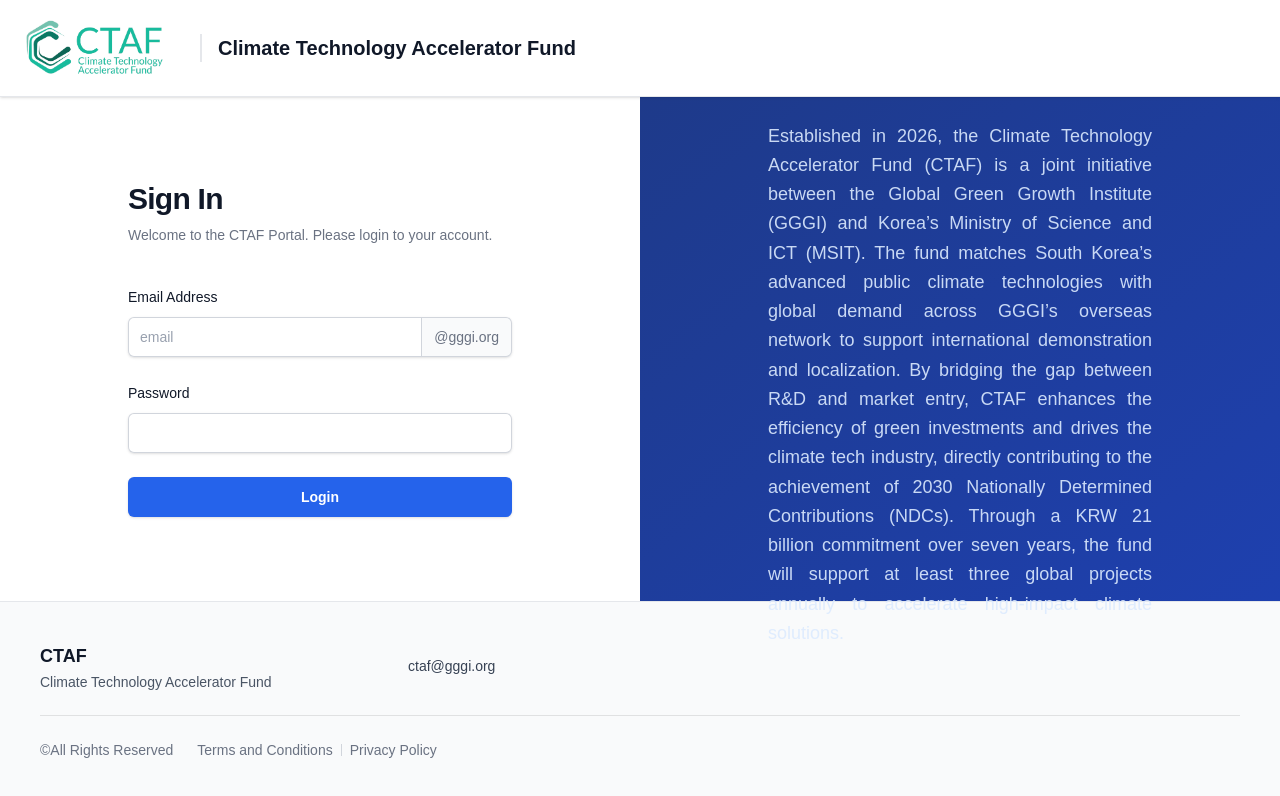
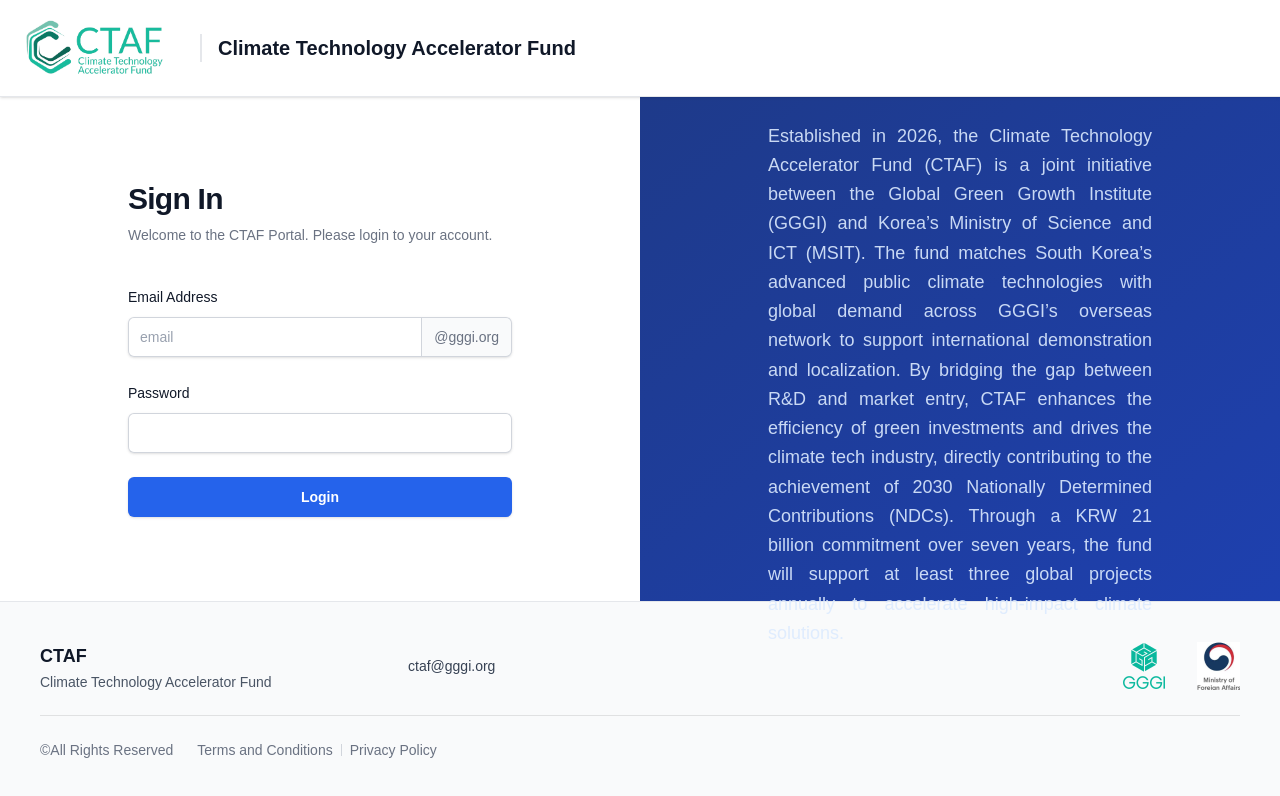
Before and after one commit to LzLLC2022/CPMS, a Next.js app: page / in a window 1280 px wide. Shown: the top 796 px of the page. Built offline with nearby package versions, Linux system fonts and the light colour scheme.

Commit message:
Add missing GGGI and MOFA logos to footer

```diff
--- a/src/app/layout.tsx
+++ b/src/app/layout.tsx
@@ -77,6 +77,10 @@
                   </div>
                 </div>
               </div>
+              <div className="flex items-center gap-8">
+                <Image src="/logo-gggi.png" alt="GGGI Logo" width={96} height={96} className="h-12 w-auto object-contain" />
+                <Image src="/logo-mofa.png" alt="MOFA Logo" width={96} height={96} className="h-12 w-auto object-contain" />
+              </div>
             </div>
             <div className="flex flex-col gap-4 border-t border-black/10 pt-6 md:flex-row md:items-end md:gap-6">
               <span className="text-sm text-gray-500">©All Rights Reserved</span>
```
Also changed, not shown: public/logo-gggi.png (added), public/logo-mofa.png (added).
